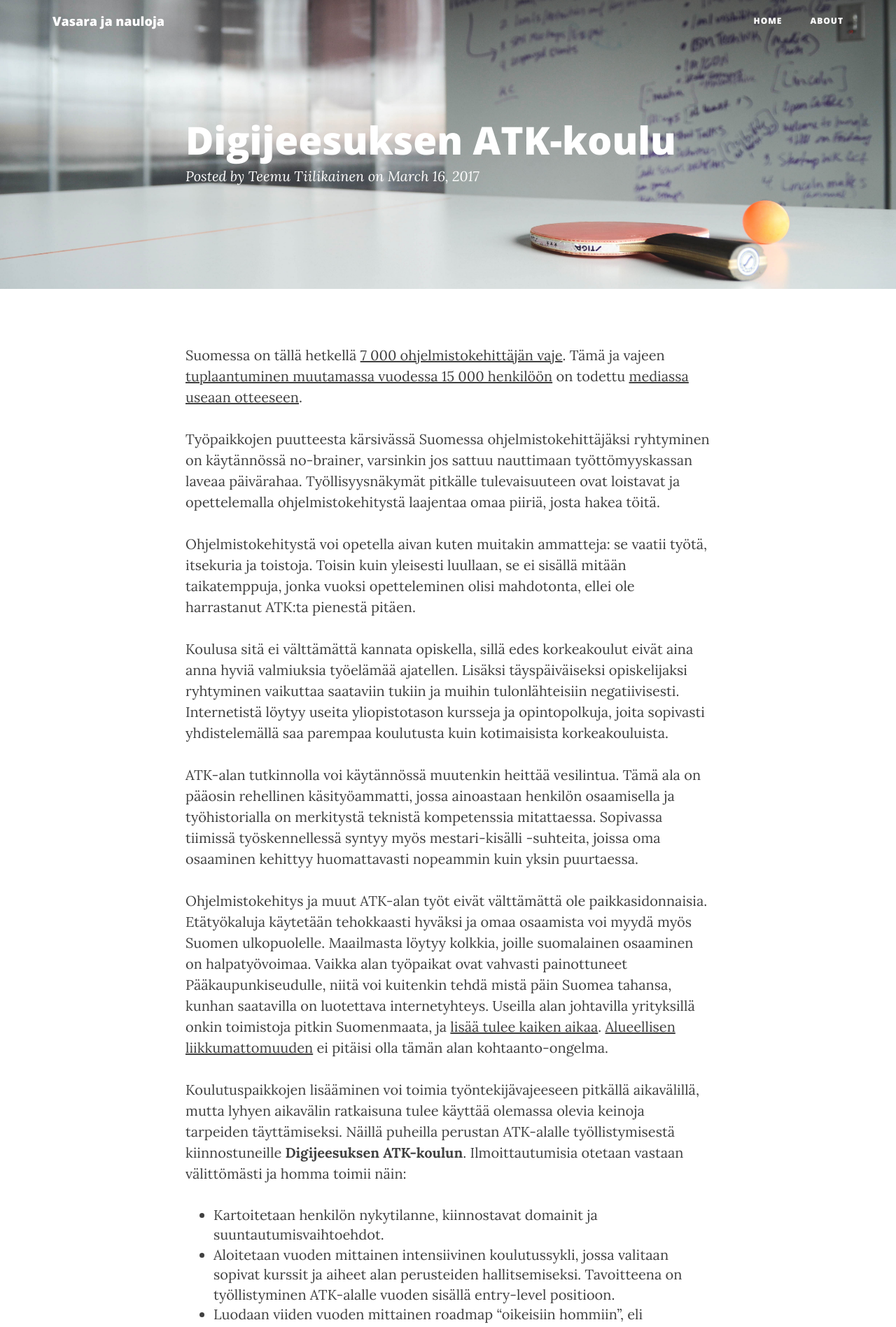
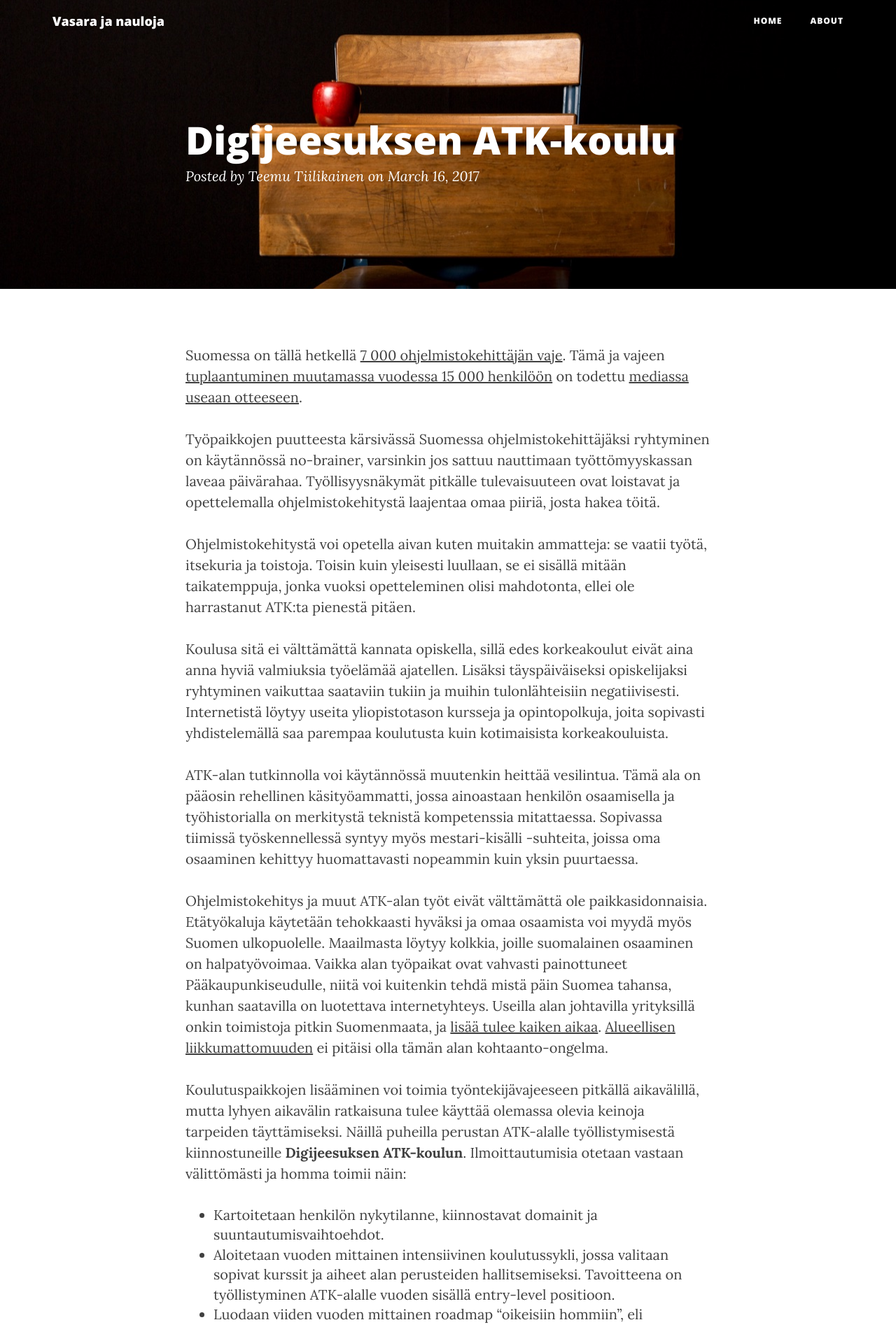
Before and after one commit to varmais/varmais.github.io, a Jekyll site: the page built from _posts/2017-03-16-digijeesuksen-atk-koulu.markdown, in a window 1280 px wide. Shown: the top 1897 px of the page at 70% size. Built offline with Jekyll 4.4.1, drawn with Linux system fonts in a browser that asks for light colours; nearby versions of some CDN libraries.

Commit message:
Add header img for ATK-post

```diff
--- a/_posts/2017-03-16-digijeesuksen-atk-koulu.markdown
+++ b/_posts/2017-03-16-digijeesuksen-atk-koulu.markdown
@@ -3,6 +3,7 @@ layout: post
 author: 'Teemu Tiilikainen'
 title: Digijeesuksen ATK-koulu
 date: 2017-03-16 10:16:16.000000000 +03:00
+header-img: img/education.jpg
 ---
 
 Suomessa on tällä hetkellä [7 000 ohjelmistokehittäjän vaje](http://fortune.com/2016/06/14/finland-has-7000-programmer-jobs-to-fill/).
```
Also changed, not shown: img/education.jpg (added).
